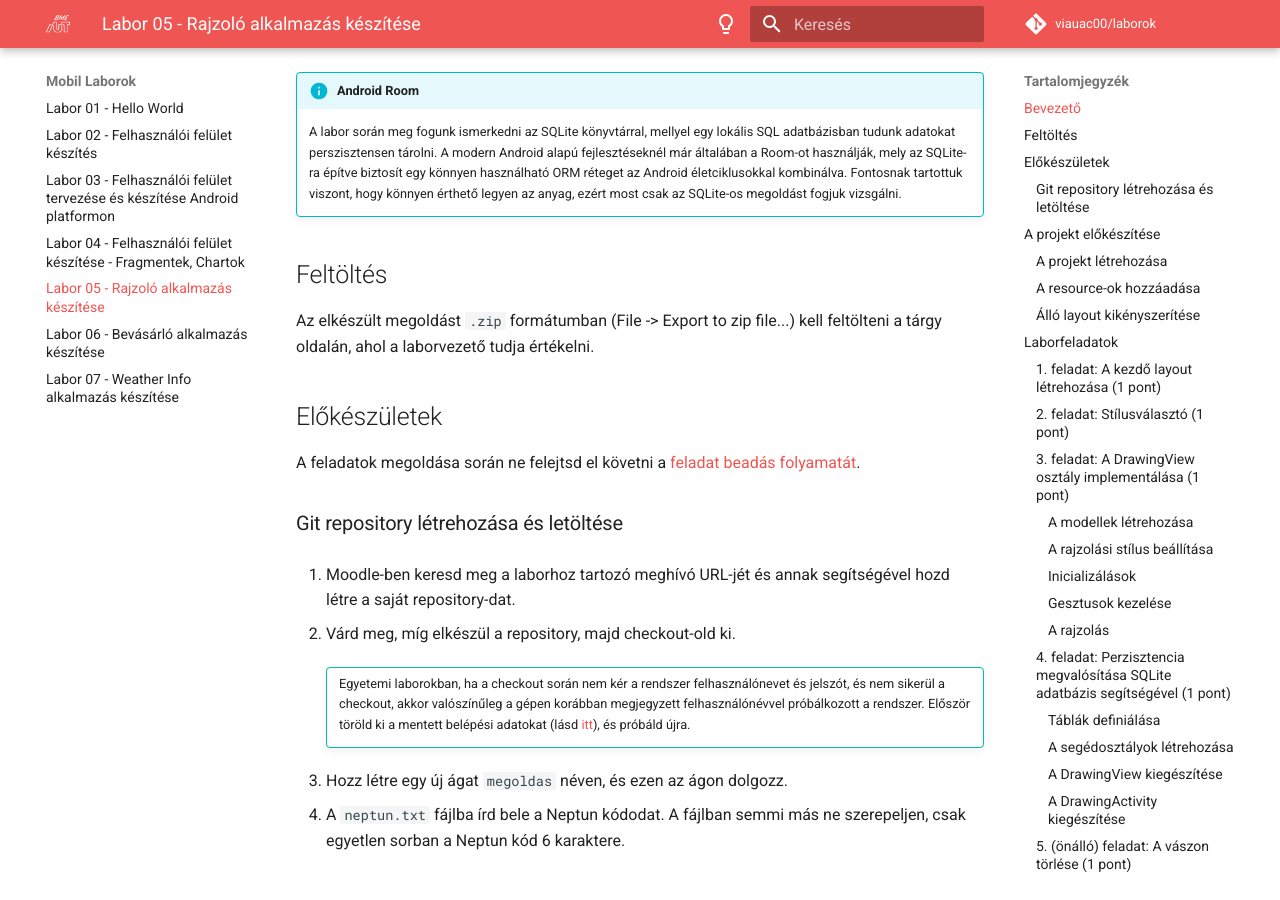
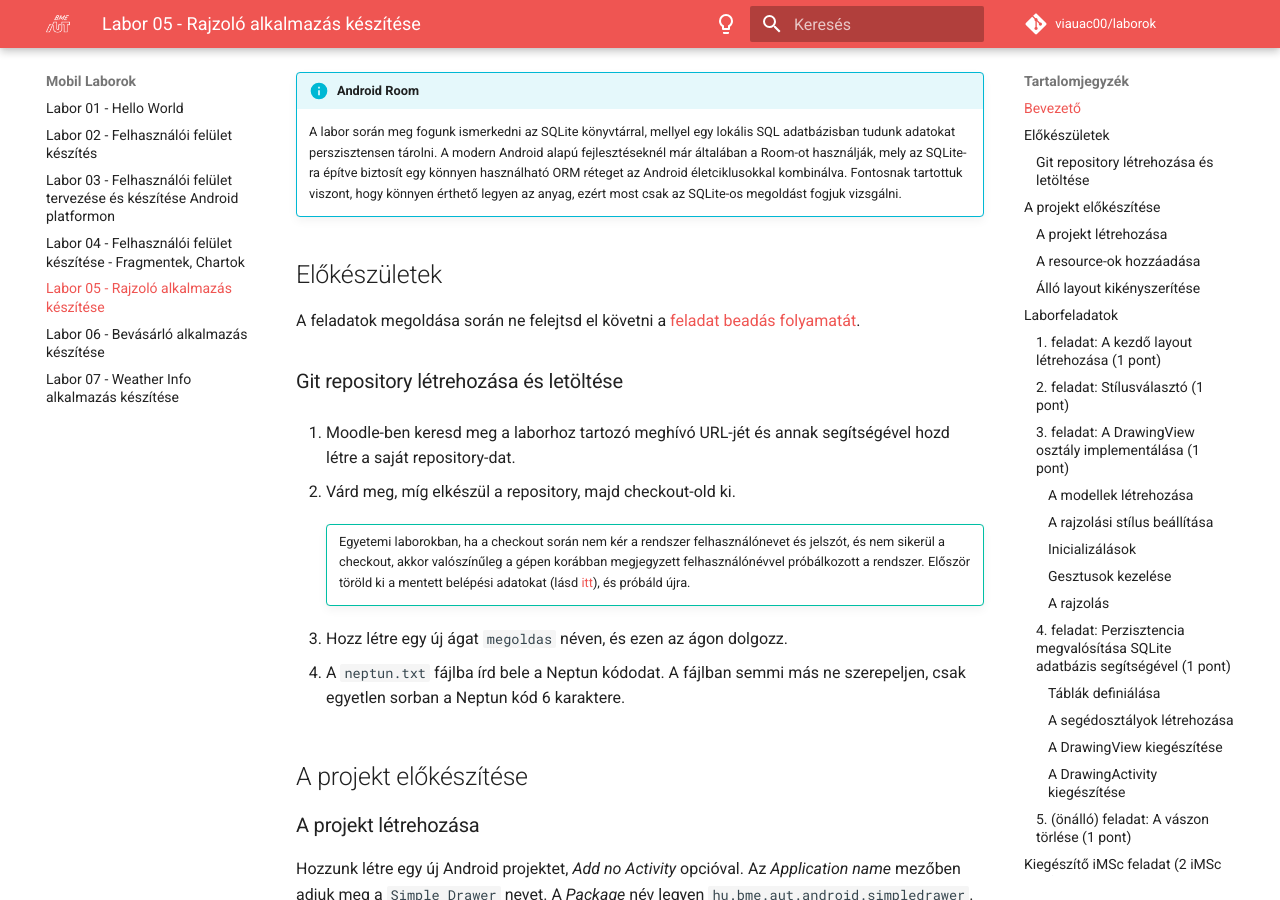
Before and after one commit to VIAUAD02/laborok, an MkDocs documentation site: the page built from docs/laborok/05-android-sqlite/index.md, in a window 1280 px wide and 900 px high, scrolled down 623 px. Built offline with MkDocs 1.6.1 and Material for MkDocs 9.7.7, drawn with Linux system fonts in a browser that asks for light colours; comment, search, counter and statistics services are not loaded.

Commit message:
remove moodle submission part from lab05

```diff
--- a/docs/laborok/05-android-sqlite/index.md
+++ b/docs/laborok/05-android-sqlite/index.md
@@ -12,10 +12,6 @@ A labor során egy egyszerű rajzoló alkalmazás elkészítése a feladat. Az a
 
 !!!info "Android Room"
     A labor során meg fogunk ismerkedni az SQLite könyvtárral, mellyel egy lokális SQL adatbázisban tudunk adatokat perszisztensen tárolni. A modern Android alapú fejlesztéseknél már általában a Room-ot használják, mely az SQLite-ra építve biztosít egy könnyen használható ORM réteget az Android életciklusokkal kombinálva. Fontosnak tartottuk viszont, hogy könnyen érthető legyen az anyag, ezért most csak az SQLite-os megoldást fogjuk vizsgálni.
-
-## Feltöltés
-
-Az elkészült megoldást `.zip` formátumban (File -> Export to zip file...) kell feltölteni a tárgy oldalán, ahol a laborvezető tudja értékelni.
 
 ## Előkészületek
 
```
